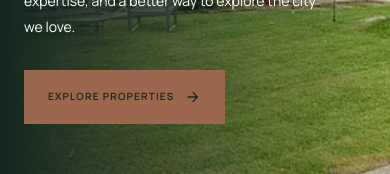
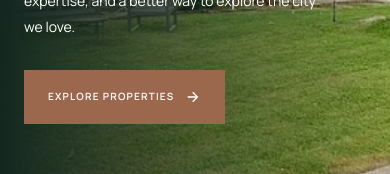
Before and after one commit to BananaCode2023/PJEstates_TypeScript, a React (Vite) app: page / in a window 390 px wide. In both pictures the pointer is over the link "EXPLORE PROPERTIES". Shown: the part 463-637 px from the top of the page. Built offline with nearby package versions, Linux system fonts and the light colour scheme.

Commit message:
Fixed Hero Button in mobile view

```diff
--- a/src/components/Homepage/HeroSection/Hero.module.css
+++ b/src/components/Homepage/HeroSection/Hero.module.css
@@ -134,6 +134,10 @@
             background-color: var(--color-surface);
             color: var(--color-primary);
             margin-top: 16px;
+
+            &:hover{
+                color: white;
+            }
         }
     }
 
```
